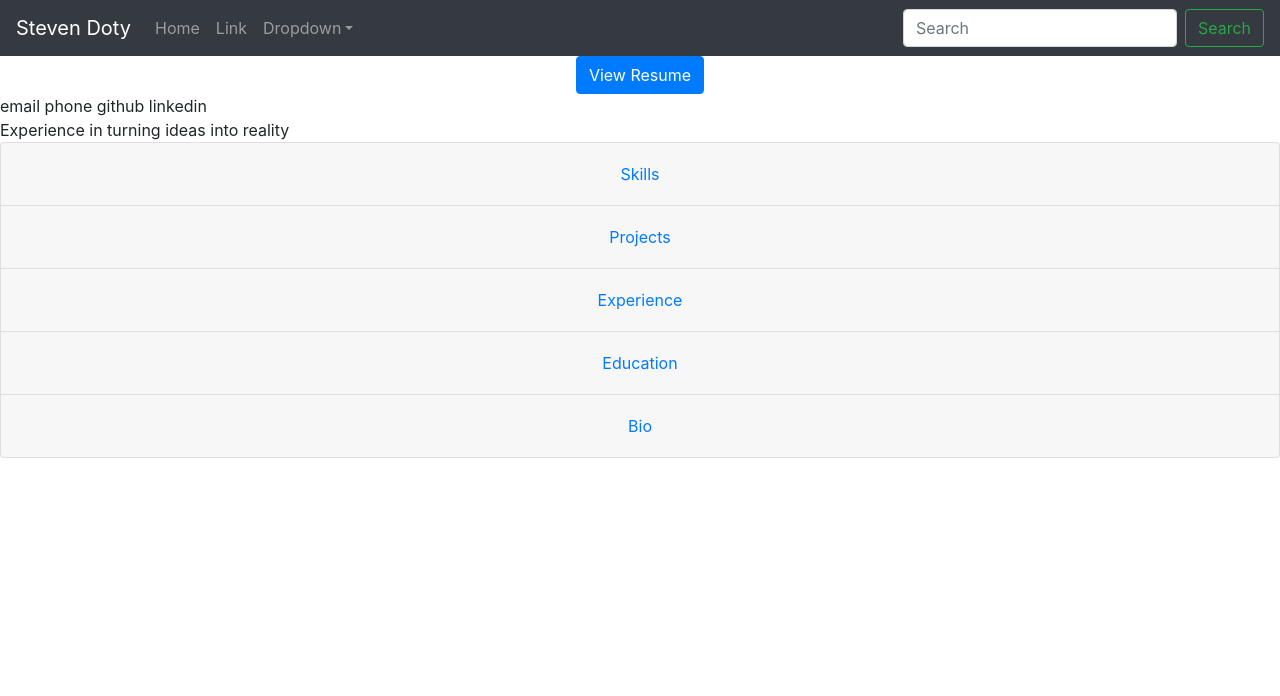
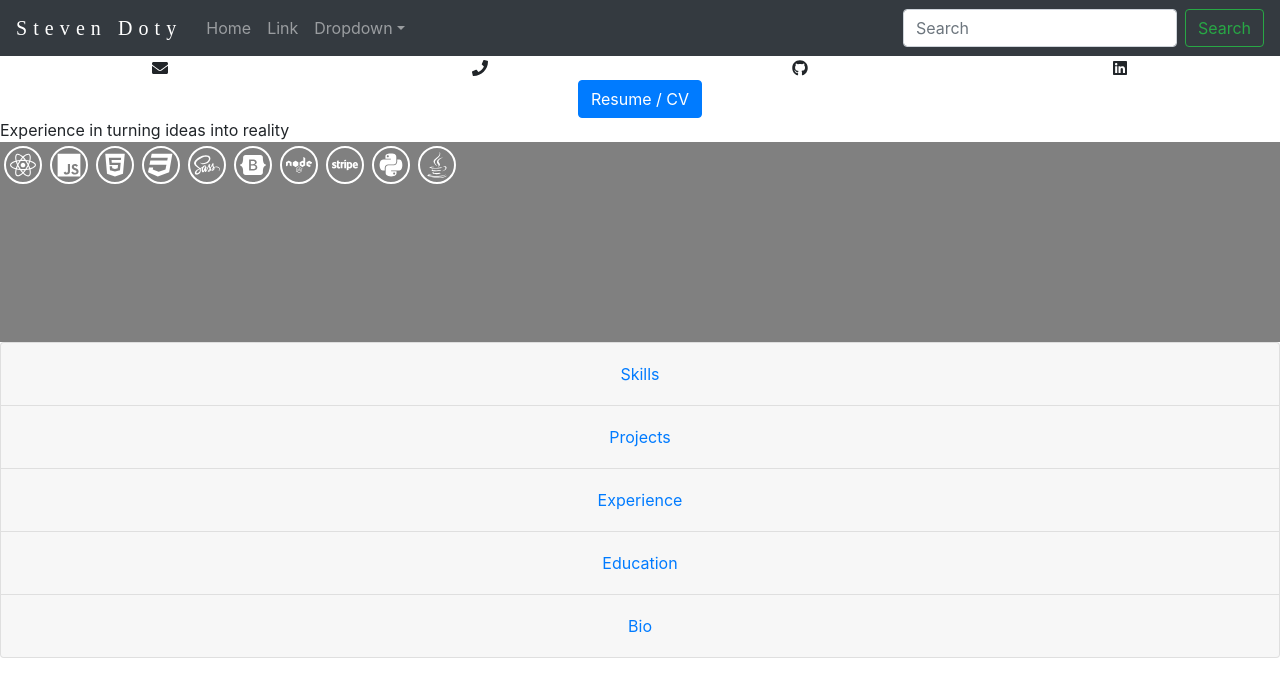
Before and after one commit to stevedoty/steven-doty, a React (Create React App) app: page / in a window 1280 px wide. Shown: the top 696 px of the page. Built offline with nearby package versions, Linux system fonts and the light colour scheme.

Commit message:
add icons

```diff
--- a/package.json
+++ b/package.json
@@ -3,6 +3,11 @@
   "version": "0.1.0",
   "private": true,
   "dependencies": {
+    "@fortawesome/fontawesome-svg-core": "^1.2.30",
+    "@fortawesome/free-brands-svg-icons": "^5.14.0",
+    "@fortawesome/free-regular-svg-icons": "^5.14.0",
+    "@fortawesome/free-solid-svg-icons": "^5.14.0",
+    "@fortawesome/react-fontawesome": "^0.1.11",
     "bootstrap": "^4.5.2",
     "cra-template": "1.0.3",
     "react": "^16.13.1",
--- a/src/Components/Body.js
+++ b/src/Components/Body.js
@@ -1,31 +1,73 @@
 import React from 'react';
 import {Accordion, Card, Button} from 'react-bootstrap'
+import { FontAwesomeIcon } from '@fortawesome/react-fontawesome'
+import { faCoffee } from '@fortawesome/free-solid-svg-icons'
+import { library, coffee } from '@fortawesome/fontawesome-svg-core'
+import {
+  fab,
+  fas,
+  faReact,
+  faJs,
+  faHtml5,
+  faCss3,
+  faSass,
+  faBootstrap,
+  faNode,
+  faStripe,
+  faPython,
+  faJava
+} from '@fortawesome/free-brands-svg-icons'
 
 
+// const element = <FontAwesomeIcon icon={faCoffee} />
+// const element1 = <FontAwesomeIcon icon={fab fa-react} />
+// const element = <FontAwesomeIcon icon={faCoffee} />
 
-let contacts = [
+
+// redux, ts, mongodb,firebase, express
+// kotlin, flutter, dart, C++,
+let skillIcons = [
   {
-    name:"email",
-    link:"",
-    icon:""
+    name:"React",
+    icon:faReact
   },
   {
-    name:"phone",
-    link:"",
-    icon:""
+    name:"Javascript",
+    icon:faJs
   },
   {
-    name:"github",
-    link:"",
-    icon:""
+    name:"HTML5",
+    icon:faHtml5
   },
   {
-    name:"linkedin",
-    link:"",
-    icon:""
+    name:"CSS",
+    icon:faCss3
   },
+  {
+    name:"Sass",
+    icon:faSass
+  },
+  {
+    name:"React",
+    icon:faBootstrap
+  },
+  {
+    name:"React",
+    icon:faNode
+  },
+  {
+    name:"React",
+    icon:faStripe
+  },
+  {
+    name:"React",
+    icon:faPython
+  },
+  {
+    name:"React",
+    icon:faJava
+  }
 ]
-
 let accordionItems = [
 {
   title:"Skills",
@@ -54,13 +96,35 @@ function Body() {
   return (
     <div className="App-body">
 
-    <div>{contacts.map((contact, i)=>{
-      return <> {contact.name} </>
-    })}</div>
+
 
     <div>Experience in turning ideas into reality</div>
 
+    <div style={{backgroundColor:"grey", height:"200px", width:"100%"}}>
+
+      {skillIcons.map((skill, j) => {
+        return (
+          <div
+            style={{
+              margin:"4px",
+              padding:"4px",
+              float:"left",
+              border:"2px solid white",
+              borderRadius:"50%",
+              color:"white",
+              height:"38px",
+              width:"38px"}}>
+            <FontAwesomeIcon
+            icon={skill.icon}
+            style={{ color:"white", height:"100%", width:"100%"}}/>
+          </div>
+        )
+      })}
+
+    </div>
+
     <Accordion>
+
     {accordionItems.map((item, i)=>{
       return (
         <Card style={{textAlign:"center"}}>
--- a/src/Components/Header.js
+++ b/src/Components/Header.js
@@ -6,16 +6,45 @@ import {
   Form,
   FormControl,
   Button} from 'react-bootstrap'
+import { FontAwesomeIcon } from '@fortawesome/react-fontawesome'
+import { faEnvelope, faPhone } from '@fortawesome/free-solid-svg-icons'
+import { faGithub, faLinkedin } from '@fortawesome/free-brands-svg-icons'
 
 
 
+let contactIcons = [
+  {
+    name:"email",
+    link:"",
+    icon:faEnvelope
+  },
+  {
+    name:"phone",
+    link:"",
+    icon:faPhone
+  },
+  {
+    name:"github",
+    link:"",
+    icon:faGithub
+  },
+  {
+    name:"linkedin",
+    link:"",
+    icon:faLinkedin
+  },
+]
 
 function Header() {
   return (
     <div className="App-header">
 
       <Navbar bg="dark" variant="dark" expand="lg">
-        <Navbar.Brand href="#home" >Steven Doty</Navbar.Brand>
+        <Navbar.Brand
+          href="#home"
+          style={{
+            fontFamily:"Palatino-Bolditalic",
+            letterSpacing:"0.38rem"}}>Steven Doty</Navbar.Brand>
         <Navbar.Toggle aria-controls="basic-navbar-nav" />
         <Navbar.Collapse id="basic-navbar-nav">
           <Nav className="mr-auto">
@@ -36,6 +65,17 @@ function Header() {
         </Navbar.Collapse>
       </Navbar>
 
+      <div style={{float:"left", width:"100%"}}>
+
+        {contactIcons.map((contact, i)=>{
+          return <div style={{float:"left", width:"25%", textAlign:"center"}}>
+            <FontAwesomeIcon
+            icon={contact.icon}/>
+          </div>
+        })}
+
+      </div>
+
     </div>
   );
 }
--- a/src/Components/ResumeModal.js
+++ b/src/Components/ResumeModal.js
@@ -38,7 +38,7 @@ class ResumeModal extends Component{
       return (
         <div style={{textAlign:"center"}}>
           <Button variant="primary" onClick={() => setModalShow(true)}>
-            View Resume
+            Resume / CV
           </Button>
 
           <MyVerticallyCenteredModal
```
Also changed, not shown: 1 other file (tests, documents, lock files or other folders).
